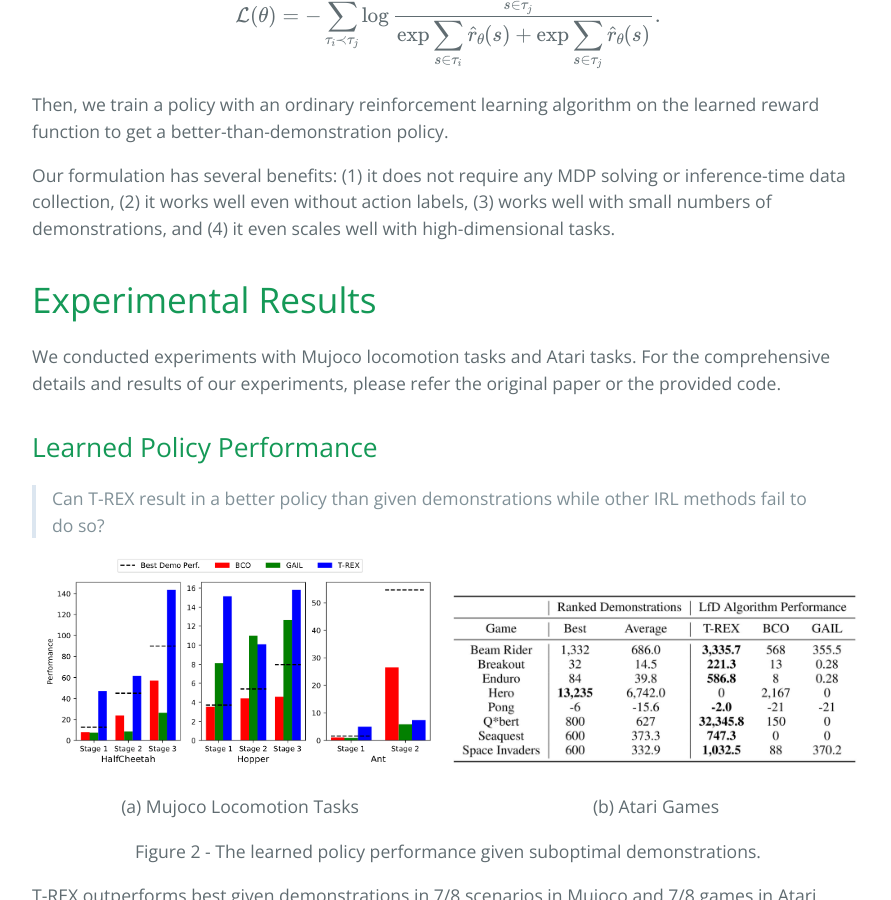
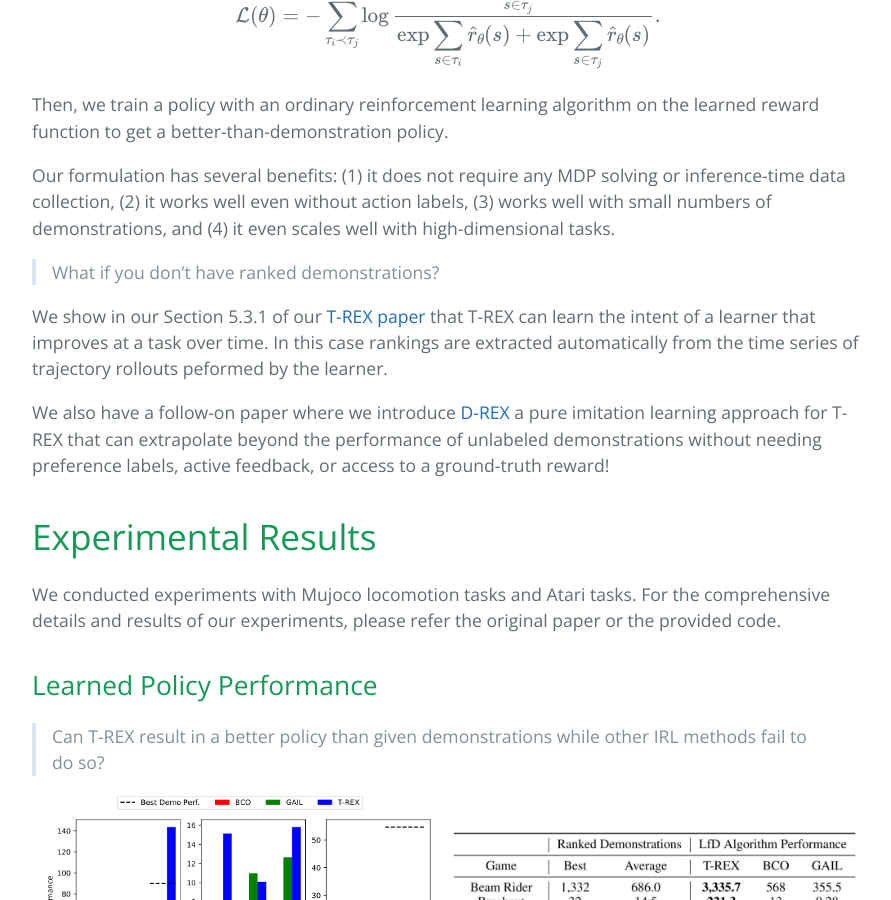
Before and after one commit to hiwonjoon/ICML2019-TREX, a Jekyll site: the page built from index.md, in a window 1280 px wide and 900 px high, scrolled down 2820 px. Shown: the whole window, without its empty margins (192-1083 px from the left). Built offline with Jekyll 4.4.1, drawn with Linux system fonts in a browser that asks for light colours; formulas are drawn with MathJax 3; our own code applies the rules of GitHub Pages for plain Markdown files; some of the changed text lies outside the part shown.

Commit message:
Update index.md

```diff
--- a/index.md
+++ b/index.md
@@ -41,6 +41,12 @@ $$
 Then, we train a policy with an ordinary reinforcement learning algorithm on the learned reward function to get a better-than-demonstration policy.
 
 Our formulation has several benefits: (1) it does not require any MDP solving or inference-time data collection, (2) it works well even without action labels, (3) works well with small numbers of demonstrations, and (4) it even scales well with high-dimensional tasks.
+
+> What if you don't have ranked demonstrations?
+
+We show in our Section 5.3.1 of our [T-REX paper](https://arxiv.org/pdf/1904.06387.pdf) that T-REX can learn the intent of a learner that improves at a task over time. In this case rankings are extracted automatically from the time series of trajectory rollouts peformed by the learner.
+
+We also have a follow-on paper where we introduce [D-REX](https://dsbrown1331.github.io/CoRL2019-DREX/) a pure imitation learning approach for T-REX that can extrapolate beyond the performance of unlabeled demonstrations without needing preference labels, active feedback, or access to a ground-truth reward!
 
 # Experimental Results
 
@@ -146,3 +152,7 @@ We further tested our algorithm in the most realistic setting in which the ranki
   <img src='assets/paper/noise-anal-atari.png' width='85%'/>
   <p style='margin-top:1px'> Figure 6 - Evaluation of T-REX on human rankings collected using Amazon Mechanical Turk. Results are the best average performance over 3 random seeds with 30 trials per seed. </p>
 </div>
+
+## Disturbance-based Reward Extrapolation
+
+If you like the idea of T-REX, we encourage you to check out our extension of T-REX that we call [D-REX](https://dsbrown1331.github.io/CoRL2019-DREX/). D-REX uses noise injection to automatically create rankings. This lets us use T-REX in the standard imitation learning setting, where demonstrations are not ranked or labeled according to preference.
```
